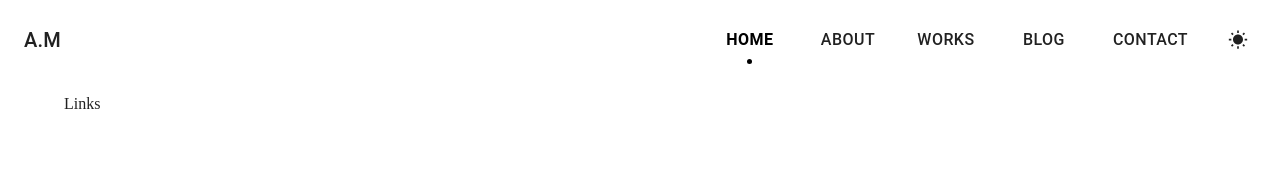
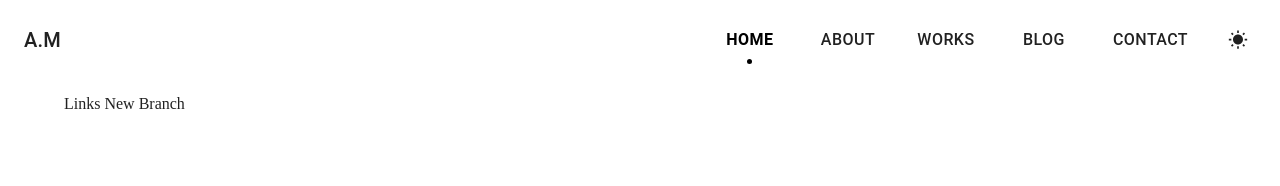
Before and after one commit to Ashumaurya/NextJsfolio, a Next.js app: page / in a window 1280 px wide. Shown: the top 186 px of the page. Built offline with nearby package versions, Linux system fonts and the light colour scheme.

Commit message:
Did Some changes

```diff
--- a/pages/index.js
+++ b/pages/index.js
@@ -22,7 +22,7 @@ export default function Home() {
         <meta name="description" content="Generated by create next app" />
         <link rel="icon" href="/favicon.ico" />
       </Head>
-      <Container>Links</Container>
+      <Container>Links New Branch</Container>
     </>
   );
 }
```
